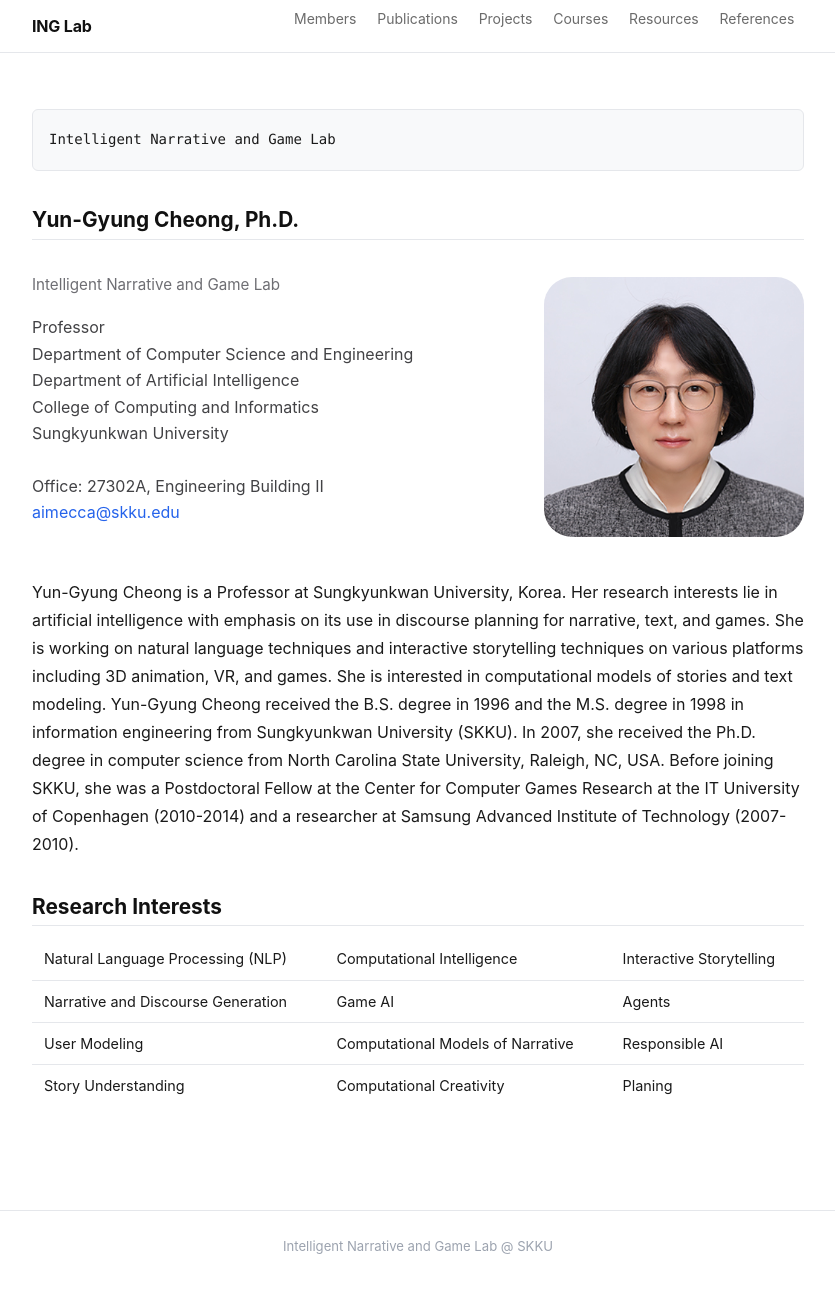
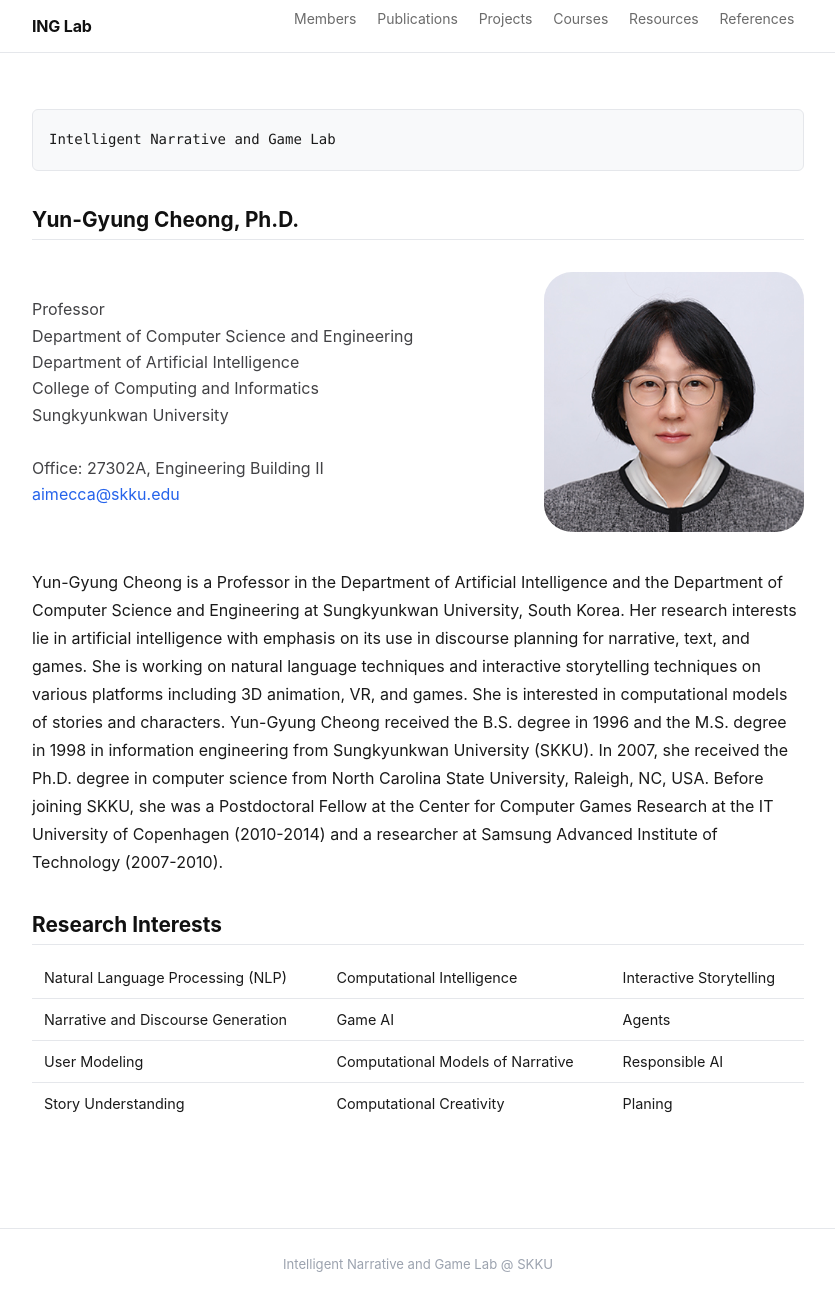
Before and after one commit to inglab/inglab.github.io, a Jekyll site: the page built from index.md, in a window 1280 px wide and 1316 px high. Shown: the top 1311 px of the window, without its empty margins (222-1057 px from the left). Built offline with Jekyll 4.4.1, drawn with Linux system fonts in a browser that asks for light colours.

Commit message:
Update index.md

```diff
--- a/index.md
+++ b/index.md
@@ -90,7 +90,6 @@ cover: true
 
 <section class="home-hero">
   <div class="home-hero__content">
-        <p class="home-eyebrow">Intelligent Narrative and Game Lab</p>
 <p class="home-role">
 Professor<br>
 Department of Computer Science and Engineering<br>
@@ -111,7 +110,7 @@ Office: 27302A, Engineering Building II<br>
 
 <section class="home-section home-bio">
 
-Yun-Gyung Cheong is a Professor at Sungkyunkwan University, Korea. Her research interests lie in artificial intelligence with emphasis on its use in discourse planning for narrative, text, and games. She is working on natural language techniques and interactive storytelling techniques on various platforms including 3D animation, VR, and games. She is interested in computational models of stories and text modeling.
+Yun-Gyung Cheong is a Professor in the Department of Artificial Intelligence and the Department of Computer Science and Engineering at Sungkyunkwan University, South Korea. Her research interests lie in artificial intelligence with emphasis on its use in discourse planning for narrative, text, and games. She is working on natural language techniques and interactive storytelling techniques on various platforms including 3D animation, VR, and games. She is interested in computational models of stories and characters.
 
 Yun-Gyung Cheong received the B.S. degree in 1996 and the M.S. degree in 1998 in information engineering from Sungkyunkwan University (SKKU). In 2007, she received the Ph.D. degree in computer science from North Carolina State University, Raleigh, NC, USA. Before joining SKKU, she was a Postdoctoral Fellow at the Center for Computer Games Research at the IT University of Copenhagen (2010-2014) and a researcher at Samsung Advanced Institute of Technology (2007-2010).
 
```
